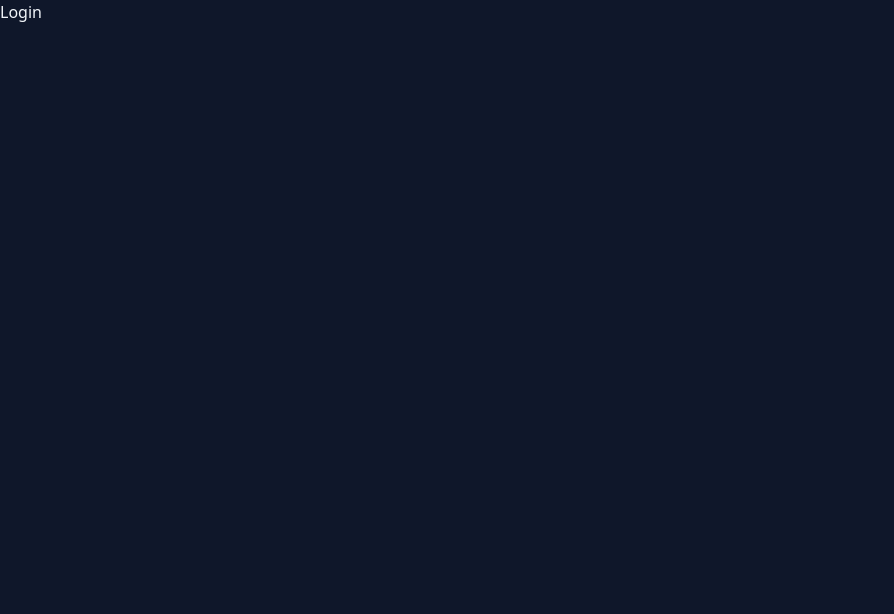
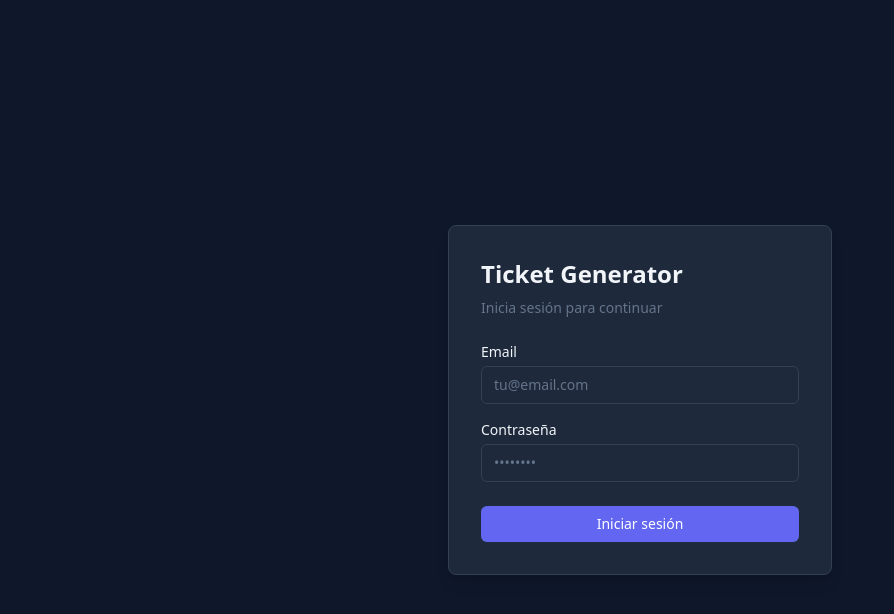
Before and after one commit to Gmrp22/jiraMarkdowGenerator, a Next.js app in the folder UI/: page /login in a window 1280 px wide. Shown: the top 614 px of the page, without its empty margins (0-894 px from the left). Built offline with nearby package versions, Linux system fonts and the light colour scheme; no server answers.

Commit message:
feat: adding authentication

```diff
--- a/UI/src/app/(auth)/login/page.tsx
+++ b/UI/src/app/(auth)/login/page.tsx
@@ -1,3 +1,13 @@
+import { LoginForm } from '@/components/auth/LoginForm';
+
 export default function LoginPage() {
-  return <div>Login</div>;
+  return (
+    <main className="bg-background flex min-h-screen items-center justify-center p-4">
+      <div className="bg-card border-border w-full max-w-sm rounded-lg border p-8 shadow-lg">
+        <h1 className="text-foreground mb-2 text-2xl font-bold">Ticket Generator</h1>
+        <p className="text-muted-foreground mb-6 text-sm">Inicia sesión para continuar</p>
+        <LoginForm />
+      </div>
+    </main>
+  );
 }
--- /dev/null
+++ b/UI/src/components/auth/LoginForm.tsx
@@ -0,0 +1,79 @@
+'use client';
+
+import { useState } from 'react';
+import { useRouter } from 'next/navigation';
+import { useAuthStore } from '@/store/authStore';
+import { login } from '@/services/auth.service';
+import { loginSchema } from '@/lib/schemas';
+import { Button } from '@/components/ui/Button';
+import { Input } from '@/components/ui/Input';
+import type { LoginFormProps } from '@/types';
+
+export function LoginForm({ onSuccess }: LoginFormProps) {
+  const router = useRouter();
+  const setUser = useAuthStore((state) => state.setUser);
+
+  const [email, setEmail] = useState('');
+  const [password, setPassword] = useState('');
+  const [errors, setErrors] = useState<{ email?: string; password?: string }>({});
+  const [serverError, setServerError] = useState('');
+  const [loading, setLoading] = useState(false);
+
+  const handleSubmit = async (e: React.FormEvent) => {
+    e.preventDefault();
+    setServerError('');
+
+    const result = loginSchema.safeParse({ email, password });
+    if (!result.success) {
+      const fieldErrors = result.error.flatten().fieldErrors;
+      setErrors({
+        email: fieldErrors.email?.[0],
+        password: fieldErrors.password?.[0],
+      });
+      return;
+    }
+
+    setErrors({});
+    setLoading(true);
+
+    try {
+      const { user } = await login(email, password);
+      setUser(user);
+      onSuccess?.();
+      router.push('/tickets');
+    } catch (err) {
+      setServerError(err instanceof Error ? err.message : 'Error al iniciar sesión');
+    } finally {
+      setLoading(false);
+    }
+  };
+
+  return (
+    <form onSubmit={handleSubmit} className="flex flex-col gap-4">
+      <Input
+        id="email"
+        type="email"
+        label="Email"
+        placeholder="tu@email.com"
+        value={email}
+        onChange={(e) => setEmail(e.target.value)}
+        error={errors.email}
+        autoComplete="email"
+      />
+      <Input
+        id="password"
+        type="password"
+        label="Contraseña"
+        placeholder="••••••••"
+        value={password}
+        onChange={(e) => setPassword(e.target.value)}
+        error={errors.password}
+        autoComplete="current-password"
+      />
+      {serverError && <p className="text-destructive text-sm">{serverError}</p>}
+      <Button type="submit" loading={loading} className="mt-2 w-full">
+        Iniciar sesión
+      </Button>
+    </form>
+  );
+}
--- a/UI/src/types/index.ts
+++ b/UI/src/types/index.ts
@@ -67,3 +67,7 @@ export interface ModalProps {
   title: string;
   children: React.ReactNode;
 }
+
+export interface LoginFormProps {
+  onSuccess?: () => void;
+}
```
Also changed, not shown: 2 other files (tests, documents, lock files or other folders).
